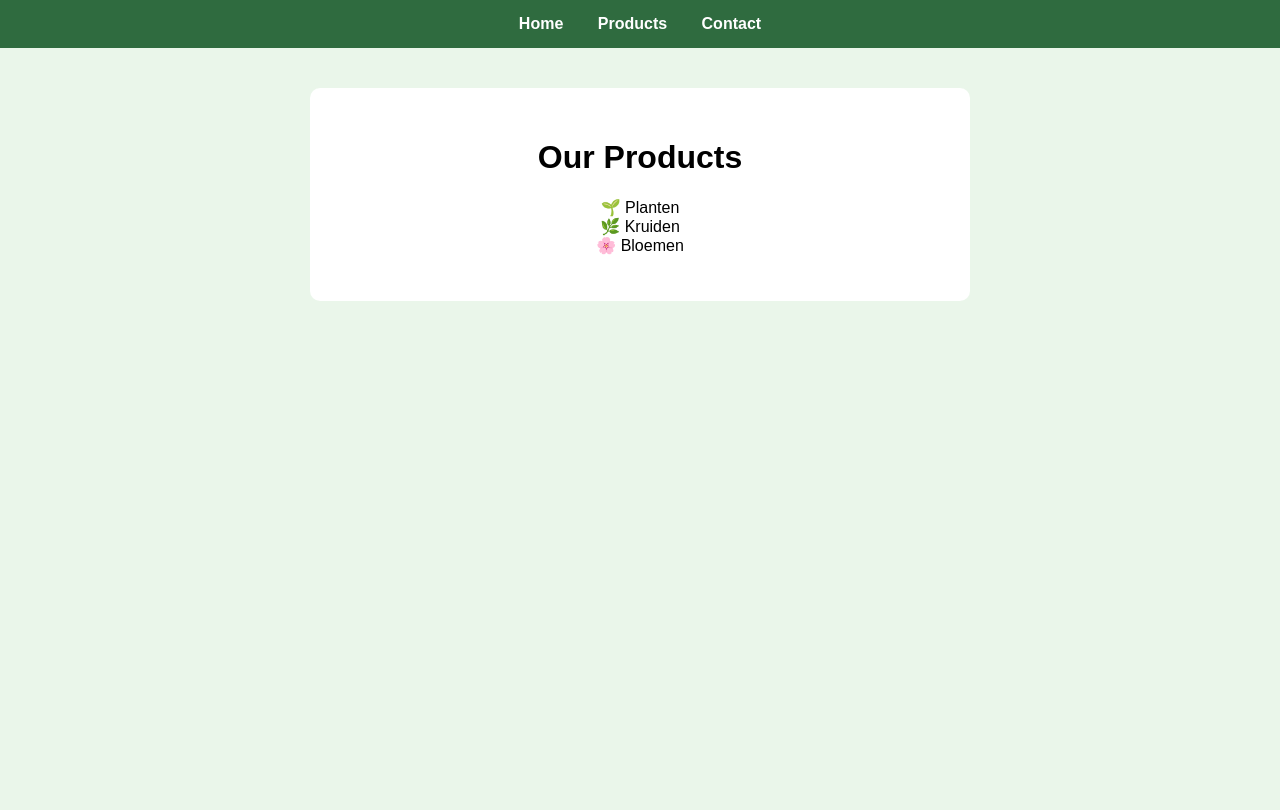
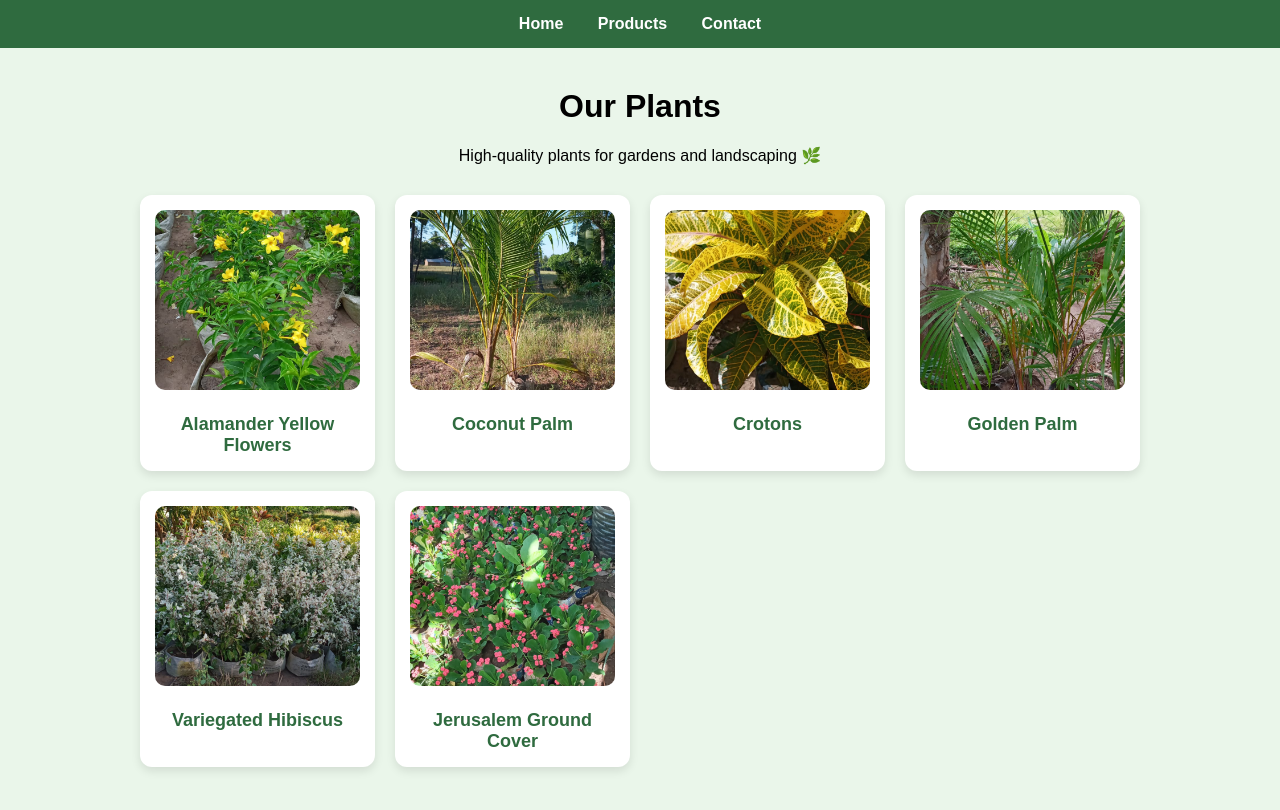
Before and after one commit to jellebouvy-svg/kugaya_garden_website, a plain HTML site: page products.html in a window 1280 px wide. Drawn offline with Linux system fonts and the light colour scheme.

Commit message:
Update products.html

```diff
--- a/products.html
+++ b/products.html
@@ -1,5 +1,5 @@
 <!DOCTYPE html>
-<html lang="nl">
+<html lang="en">
 <head>
   <meta charset="UTF-8">
   <title>Kugaya Garden - Products</title>
@@ -11,44 +11,103 @@
       padding: 0;
       text-align: center;
     }
+
     nav {
       background: #2f6b3f;
       padding: 15px;
     }
+
     nav a {
       color: white;
       text-decoration: none;
       margin: 0 15px;
       font-weight: bold;
     }
+
     nav a:hover {
       text-decoration: underline;
     }
-    .box {
+
+    h1 {
+      margin-top: 40px;
+    }
+
+    .products {
+      display: grid;
+      grid-template-columns: repeat(auto-fit, minmax(220px, 1fr));
+      gap: 20px;
+      max-width: 1000px;
+      margin: 30px auto 60px;
+      padding: 0 20px;
+    }
+
+    .product-card {
       background: white;
-      padding: 30px;
+      border-radius: 12px;
+      padding: 15px;
+      box-shadow: 0 4px 10px rgba(0,0,0,0.1);
+    }
+
+    .product-card img {
+      width: 100%;
+      height: 180px;
+      object-fit: cover;
       border-radius: 10px;
-      max-width: 600px;
-      margin: 40px auto;
+      margin-bottom: 10px;
+    }
+
+    .product-card h3 {
+      margin: 10px 0 0;
+      color: #2f6b3f;
+      font-size: 18px;
     }
   </style>
 </head>
 <body>
 
+  <!-- Navigation -->
   <nav>
     <a href="index.html">Home</a>
     <a href="products.html">Products</a>
     <a href="contact.html">Contact</a>
   </nav>
 
+  <h1>Our Plants</h1>
+  <p>High-quality plants for gardens and landscaping 🌿</p>
 
-  <div class="box">
-    <h1>Our Products</h1>
-    <ul style="list-style: none; padding: 0;">
-      <li>🌱 Planten</li>
-      <li>🌿 Kruiden</li>
-      <li>🌸 Bloemen</li>
-    </ul>
+  <!-- Products grid -->
+  <div class="products">
+
+    <div class="product-card">
+      <img src="images/products/Alamander_yellow_flowers.jpeg" alt="Alamander Yellow Flowers">
+      <h3>Alamander Yellow Flowers</h3>
+    </div>
+
+    <div class="product-card">
+      <img src="images/products/Coconut_palm.jpeg" alt="Coconut Palm">
+      <h3>Coconut Palm</h3>
+    </div>
+
+    <div class="product-card">
+      <img src="images/products/Crotons.jpeg" alt="Crotons">
+      <h3>Crotons</h3>
+    </div>
+
+    <div class="product-card">
+      <img src="images/products/Golden_palm.jpeg" alt="Golden Palm">
+      <h3>Golden Palm</h3>
+    </div>
+
+    <div class="product-card">
+      <img src="images/products/Hibiscus_virgeted.jpeg" alt="Variegated Hibiscus">
+      <h3>Variegated Hibiscus</h3>
+    </div>
+
+    <div class="product-card">
+      <img src="images/products/Jerusalem_ground_cover.jpeg" alt="Jerusalem Ground Cover">
+      <h3>Jerusalem Ground Cover</h3>
+    </div>
+
   </div>
 
 </body>
```
